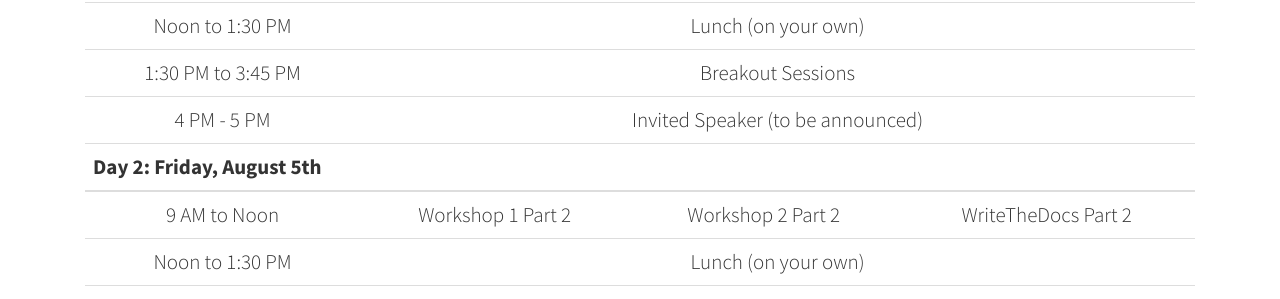
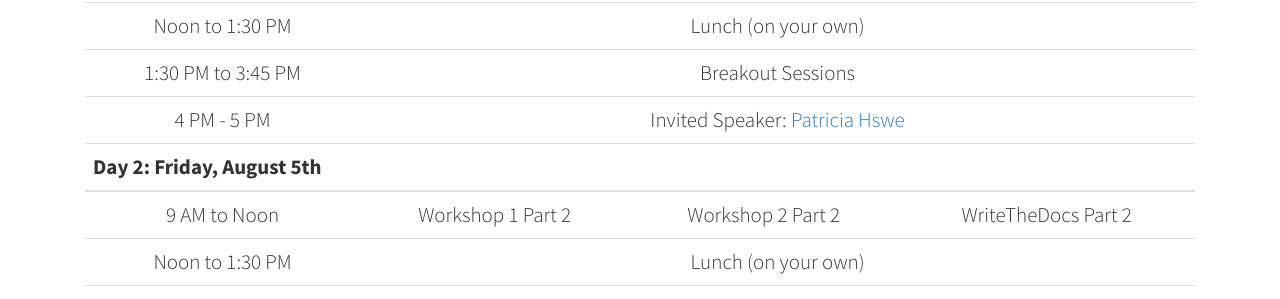
Before and after one commit to code4libNYS/2016, a Jekyll site: the page built from index.html, in a window 1280 px wide and 900 px high, scrolled down 2584 px. Shown: the part 154-453 px from the top of the window. Built offline with Jekyll 4.4.1, drawn with Linux system fonts in a browser that asks for light colours.

Commit message:
updated sched with patricia hswe as confirmed

```diff
--- a/_includes/sched.html
+++ b/_includes/sched.html
@@ -33,7 +33,7 @@
             </tr>
             <tr>
               <td class="lead">4 PM - 5 PM</td>
-              <td colspan=3 class="lead">Invited Speaker (to be announced)</td>
+              <td colspan=3 class="lead">Invited Speaker: <a href='http://patriciahswe.net/'>Patricia Hswe</a></td>
             </tr>
           </tbody>
           <thead>
```
